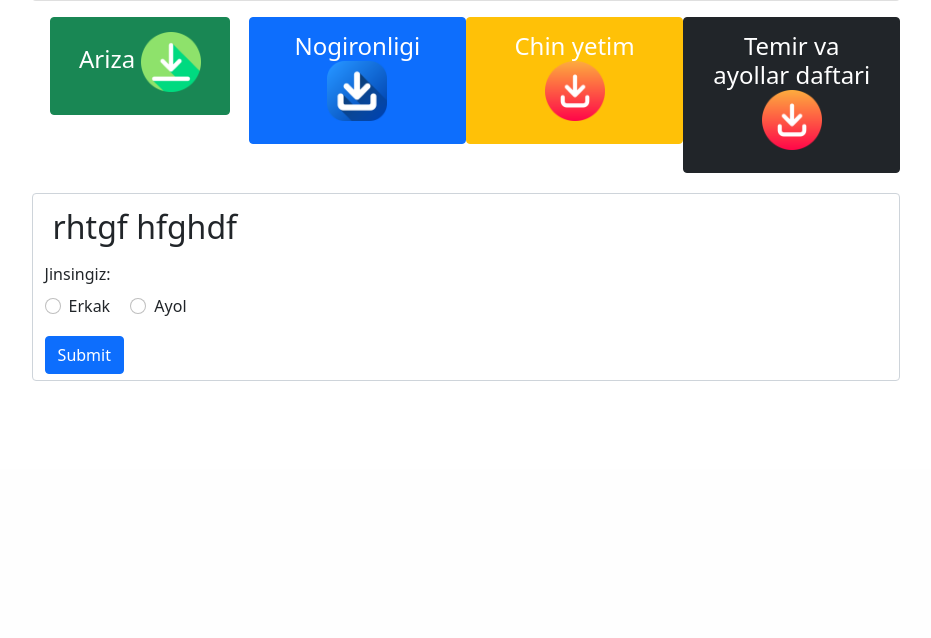
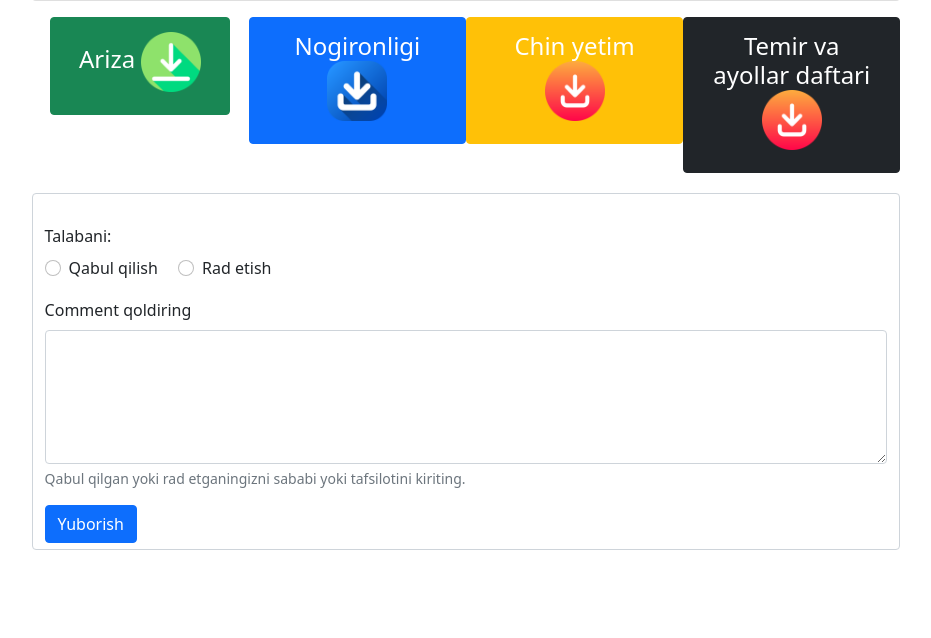
Before and after one commit to TalantDeveloper/turar_joy, a Django app: template templates/main/update.html in a window 1280 px wide. Shown: the part 396-1034 px from the top of the page, without its empty margins (174-1105 px from the left). Before the commit the page ends 777 px from the top, so only its background shows below. Run offline with Django 4.2, Linux system fonts and the light colour scheme; the template is opened without the code that fills it, so the values that code supplies are empty.

Commit message:
01.08.2023
19:16

```diff
--- a/templates/main/update.html
+++ b/templates/main/update.html
@@ -36,7 +36,7 @@
             </div>
             <div class="col-md-3 center-page">
                 <button type="button" class="btn btn-primary">
-                    <a href="{{ application.i_va_ii.url }}" style="color: white;" class="nav-link h4">
+                    <a href="{% if application.i_va_ii %}{{ application.i_va_ii.url }} {% endif %}" style="color: white;" class="nav-link h4">
                         Nogironligi
                         <img src="{% static 'images/down2.png' %}" width="60" alt="">
                     </a>
@@ -44,7 +44,7 @@
             </div>
             <div class="col-md-3 center-page">
                 <button type="button" class="btn btn-warning">
-                    <a href="{{ application.yetim.url }}" style="color: white;" class="nav-link h4">
+                    <a href="{% if application.yetim %}{{ application.yetim.url }}{% endif %}" style="color: white;" class="nav-link h4">
                         Chin yetim
                         <img src="{% static 'images/down3.png' %}" width="60" alt="">
                     </a>
@@ -53,7 +53,7 @@
             </div>
             <div class="col-md-3 center-page">
                 <button type="button" class="btn btn-dark">
-                    <a href="{{ application.temir_daftar.url }}" style="color: white;" class="nav-link h4">
+                    <a href="{% if application.temir_daftar %}{{ application.temir_daftar.url }}{% endif %}" style="color: white;" class="nav-link h4">
                         Temir va ayollar daftari
                         <img src="{% static 'images/down3.png' %}" width="60" alt="">
                     </a>
@@ -64,26 +64,30 @@
             {% csrf_token %}
 
             <h2 class="p-2" style="text-align: justify;">
-                rhtgf hfghdf
+
             </h2>
             <div class="mb-3">
                 <div class="col-md-6">
-                    <label for="gender" class="form-label">Jinsingiz:</label>
+                    <label for="gender" class="form-label">Talabani:</label>
                     <br>
                     <div class="form-check form-check-inline">
-                        <input class="form-check-input" type="radio" name="gender" id="inlineRadio1"
-                               value="Erkak" required>
-                        <label class="form-check-label" for="inlineRadio1">Erkak</label>
+                        <input class="form-check-input" type="radio" name="qabul" id="inlineRadio1"
+                               value="qabul" required>
+                        <label class="form-check-label" for="inlineRadio1">Qabul qilish</label>
                     </div>
                     <div class="form-check form-check-inline">
-                        <input class="form-check-input" type="radio" name="gender" id="inlineRadio2"
-                               value="Ayol" required>
-                        <label class="form-check-label" for="inlineRadio2">Ayol</label>
+                        <input class="form-check-input" type="radio" name="qabul" id="inlineRadio2"
+                               value="radetish" required>
+                        <label class="form-check-label" for="inlineRadio2">Rad etish</label>
                     </div>
                 </div>
             </div>
-
-            <button type="submit" class="btn btn-primary">Submit</button>
+            <div class="mb-3">
+                <label for="comment" class="form-label">Comment qoldiring</label>
+                <textarea name="comment" id="comment" cols="100" rows="5" class="form-control"></textarea>
+                <div id="emailHelp" class="form-text">Qabul qilgan yoki rad etganingizni sababi yoki tafsilotini kiriting.</div>
+            </div>
+            <button type="submit" class="btn btn-primary">Yuborish</button>
         </form>
         <h3></h3>
     </div>
```
Also changed, not shown: main/views.py (+8 -0 lines).
